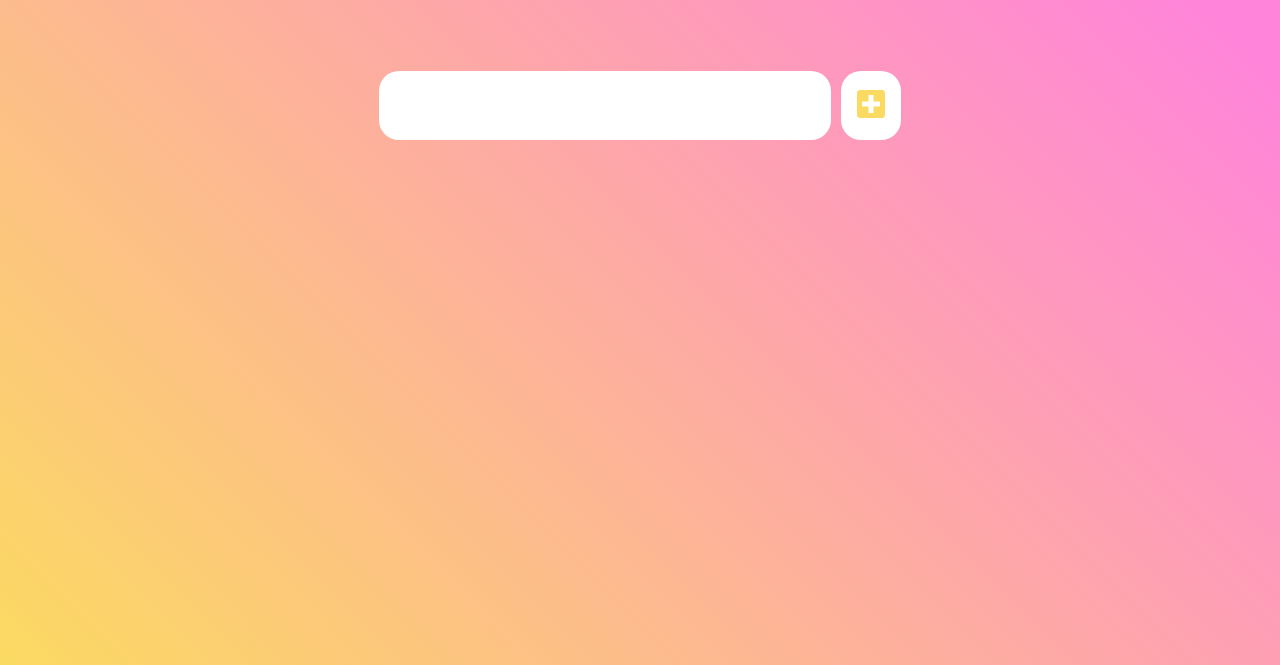
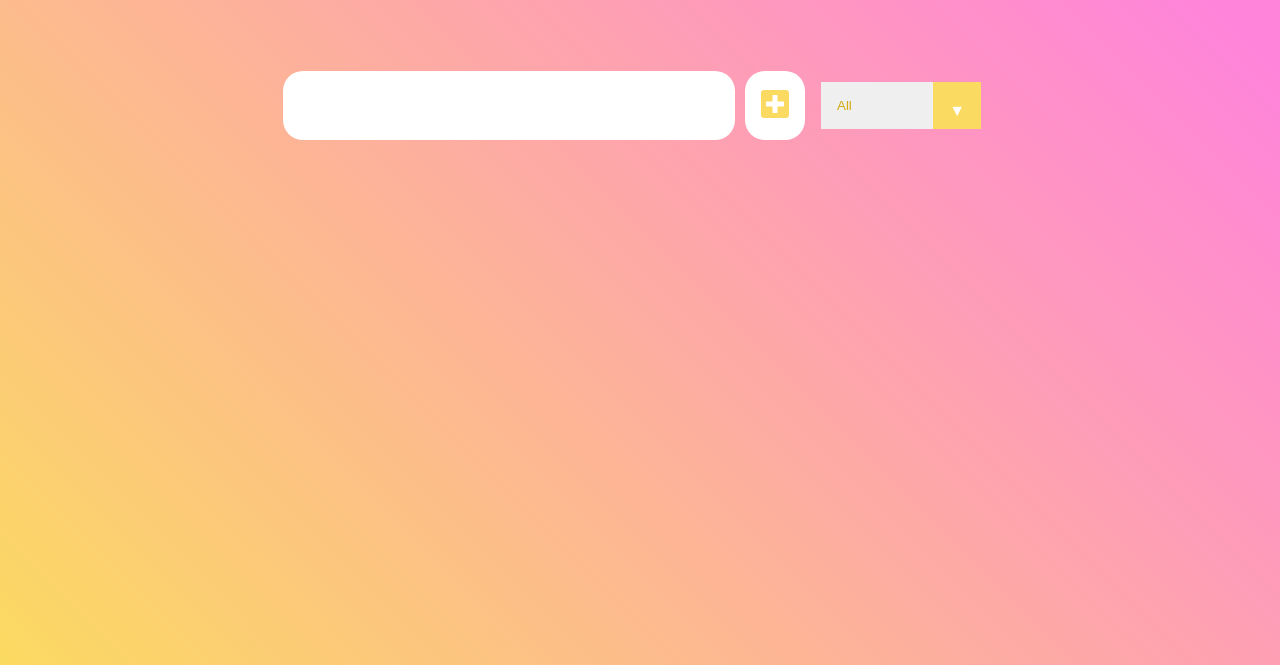
Before and after one commit to VikashPR/todo-JS, a plain HTML site: page index.html in a window 1280 px wide. Shown: the part 135-800 px from the top of the page. Drawn offline with Linux system fonts and the light colour scheme.

Commit message:
getting error in select option

```diff
--- a/app.js
+++ b/app.js
@@ -2,10 +2,12 @@
 const todoInput = document.querySelector('.todo-input');
 const todoButton = document.querySelector('.todo-button');
 const todoList = document.querySelector('.todo-list');
+const filterOption = document.querySelector('.filter-todo');
 
 //*Event Listner
 todoButton.addEventListener("click",addTodo);
-todoList.addEventListener('click' , deleteCheck  );
+todoList.addEventListener('click' ,deleteCheck);
+filterOption.addEventListener("click",filterTodo);
 
 function addTodo(event)
 {
@@ -43,7 +45,7 @@ function addTodo(event)
 function deleteCheck(e)
 {
     const item = e.target;
-    // DELETE
+    // *DELETE
     if(item.classList[0] === 'trash-btn')
     {
         const todo = item.parentElement;
@@ -55,12 +57,17 @@ function deleteCheck(e)
         });
     }
 
-    // CHECK
+    // *CHECK
     if(item.classList[0] === 'completed-btn')
     {
         const todo = item.parentElement;
         todo.classList.toggle('completed');
     }
     TODO /*want to fix bug in adding todo completed class and want to fix while class fall*/
+}
 
+function filterTodo(e)
+{
+    const todos = todoList.childNodes;
+    console.log(todos);
 }
--- a/index.html
+++ b/index.html
@@ -22,6 +22,13 @@
         <button class="todo-button" type="submit">
             <i class="fas fa-plus-square"></i>
         </button>
+        <div class="select">
+            <select name="todos" class="filter-todo">
+                <option value="all">All</option>
+                <option value="completed">Completed</option>
+                <option value="uncompleted">UnCompleted</option>
+            </select>
+        </div>
     </form>
     <!-- *listing All todos -->
     <div class="todo-container">
--- a/style.css
+++ b/style.css
@@ -109,3 +109,39 @@ form button:hover
     transform: translateY(8rem) rotateZ(20deg);
     opacity: 0;
 }
+select
+{
+    -webkit-appearance: none;
+    -moz-appearance: none;
+    appearance: none;
+    outline: none;
+    border: none;
+}
+.select
+{
+    margin: 1rem;
+    position: relative;
+    overflow: hidden;
+}
+select
+{
+    color:#d4a90f;
+    width: 10rem;
+    cursor: pointer;
+    padding: 1rem;
+}
+.select::after
+{
+    content: "\25BC";
+    position: absolute;
+    background: #FBDA61;
+    padding: 1rem;
+    top: 0;
+    right: 0;
+    pointer-events: none;
+}
+.select:hover::after
+{
+    background: #fff;
+    color:#FBDA61 ;
+}
```
